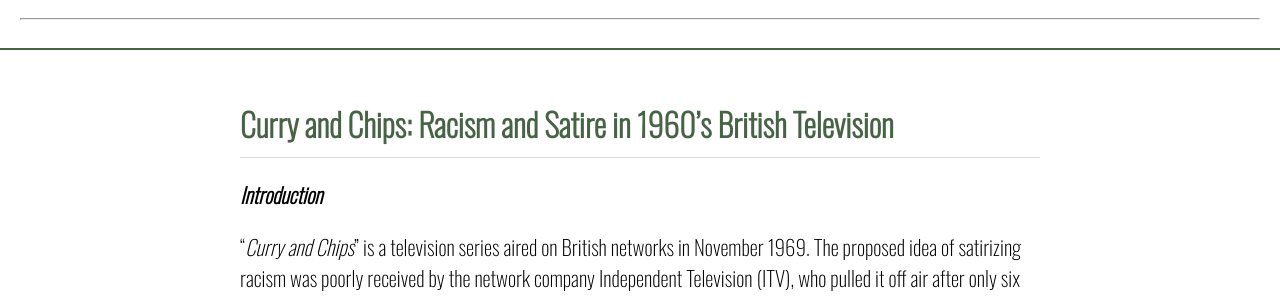
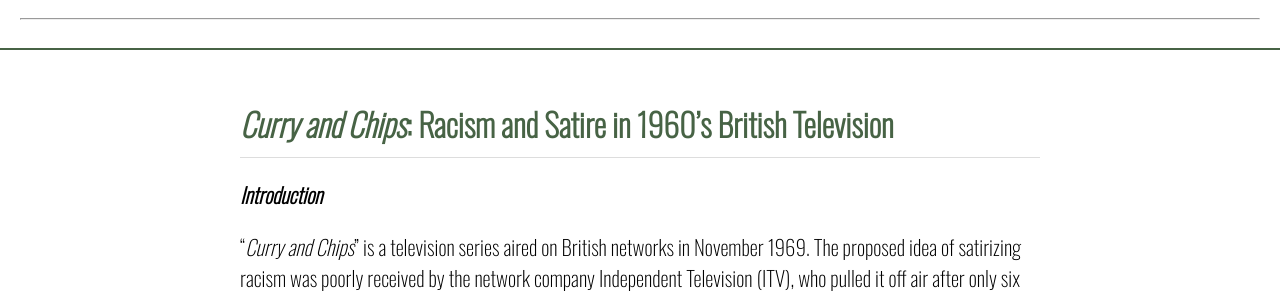
Before and after one commit to nickcorso02/currychips, a Jekyll site: the page built from index.markdown, in a window 1280 px wide and 900 px high. Shown: the part 216-514 px from the top of the window. Built offline with Jekyll 4.4.1, drawn with Linux system fonts in a browser that asks for light colours.

```diff
--- a/index.markdown
+++ b/index.markdown
@@ -4,7 +4,7 @@ layout: single_page
 
 {% assign media = site.mindoc_media | where: "page", "source" | sort: "order" %}
 
-# Curry and Chips: Racism and Satire in 1960's British Television
+# _Curry and Chips_: Racism and Satire in 1960's British Television
 
 ***Introduction***
 
```
